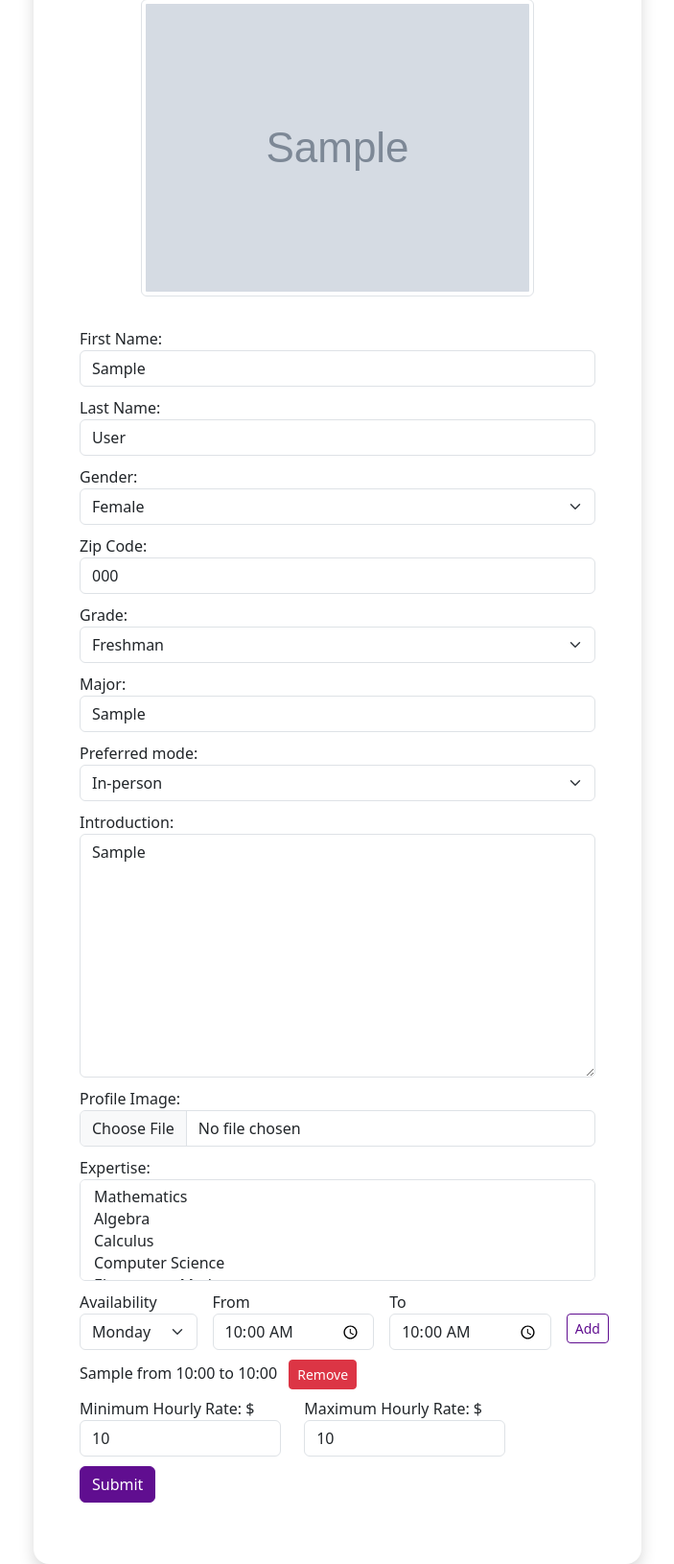
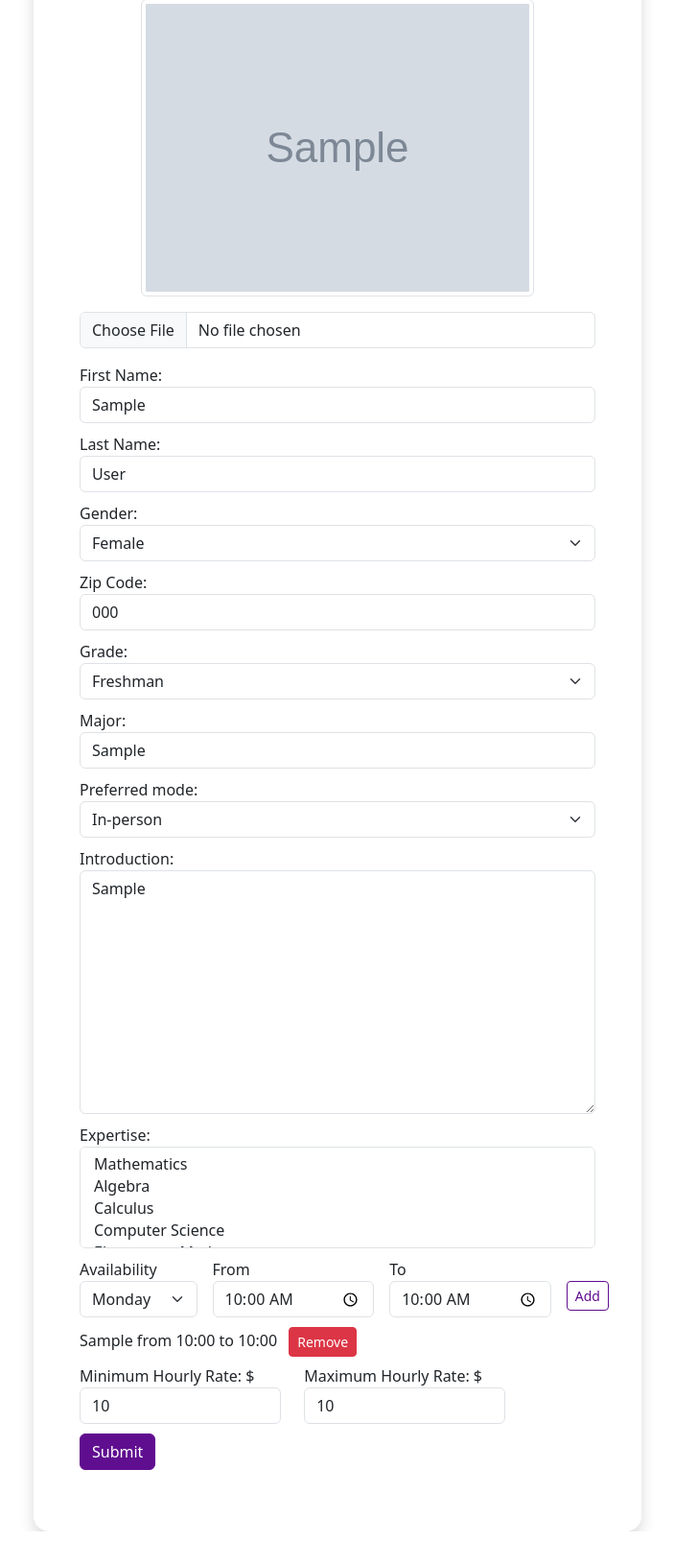
Before and after one commit to gcivil-nyu-org/INT2-Monday-Spring2024-Team-2, a Django app: page /dashboard/tutor/profile in a window 1280 px wide. Shown: the part 241-1871 px from the top of the page at 96% size, without its empty margins (288-991 px from the left). After the commit the page ends 1837 px from the top, so only its background shows below. Run offline with Django 5.2, Linux system fonts and the light colour scheme; a user stored in the database is signed in; tables that the repository leaves empty hold one stand-in row (values such as "Sample post"); grey boxes marked "Sample" are stand-in pictures.

Commit message:
Update profile image for tutor

```diff
--- a/Dashboard/forms/tutor_info.py
+++ b/Dashboard/forms/tutor_info.py
@@ -105,7 +105,6 @@ class TutorForm(ModelForm):
             "salary_min",
             "salary_max",
             "intro",
-            "image",
         ]
         labels = {
             "fname": "First Name",
@@ -118,7 +117,6 @@ class TutorForm(ModelForm):
             "intro": "Introduction",
             "salary_min": "Minimum Hourly Rate",
             "salary_max": "Maximum Hourly Rate",
-            "image": "Profile Image",
         }
 
         widgets = {
@@ -141,9 +139,6 @@ class TutorForm(ModelForm):
                 attrs={"class": "form-control", "style": "margin-bottom: 10px;"}
             ),
             "intro": forms.Textarea(
-                attrs={"class": "form-control", "style": "margin-bottom: 10px;"}
-            ),
-            "image": forms.FileInput(  # Widget for the image field
                 attrs={"class": "form-control", "style": "margin-bottom: 10px;"}
             ),
         }
@@ -191,3 +186,17 @@ class AvailabilityForm(forms.ModelForm):
                 }
             ),
         }
+
+
+class TutorImageForm(forms.ModelForm):
+    class Meta:
+        model = ProfileT
+        fields = ["image"]
+        labels = {
+            "image": "Profile Image",
+        }
+        widgets = {
+            "image": forms.FileInput(
+                attrs={"class": "form-control", "style": "margin-bottom: 10px;"}
+            ),
+        }
--- a/Dashboard/templates/Dashboard/base_tutor.html
+++ b/Dashboard/templates/Dashboard/base_tutor.html
@@ -5,15 +5,17 @@
 <head>
     <meta charset="UTF-8">
     <meta name="viewport" content="width=device-width, initial-scale=1.0">
+    <!-- Bootstrap CSS -->
     <link rel="stylesheet" href="https://cdn.jsdelivr.net/npm/bootstrap@5.3.0/dist/css/bootstrap.min.css">
     <title>{% block title %}{% endblock %}</title>
 </head>
+<body>
     <div class="container">
         <!-- Navigation Bar -->
         <header class="d-flex flex-wrap align-items-center justify-content-center justify-content-md-between py-3 mb-4 border-bottom">
             <div class="col-md-3 mb-2 mb-md-0">
                 <a href="{% url 'home' %}" class="d-inline-flex link-body-emphasis text-decoration-none">
-                        <img src="{% static 'images/logo.png' %}" alt="Logo" width = "120">
+                    <img src="{% static 'images/logo.png' %}" alt="Logo" width="120">
                 </a>
             </div>
 
@@ -31,9 +33,15 @@
                 </form>
             </div>
         </header>
-        <body>
+
         {% block content %}
         {% endblock %}
+    </div>
+
+    <!-- Bootstrap Bundle with Popper.js -->
+    <script src="https://cdn.jsdelivr.net/npm/bootstrap@5.3.0/dist/js/bootstrap.bundle.min.js"></script>
+
+    {% block footer %}
+    {% endblock %}
 </body>
-    </div>
 </html>
--- a/Dashboard/templates/Dashboard/tutor_info.html
+++ b/Dashboard/templates/Dashboard/tutor_info.html
@@ -17,6 +17,7 @@
                     {% if tutor_form.instance.image %}
                         <img src="{{ tutor_form.instance.image.url }}" alt="Profile Image" class="img-thumbnail mb-3">
                     {% endif %}
+                    {{ tutor_image_form.image }}
                   </div>
                   <div class="mb-3">
                     {% for field in tutor_form %}
@@ -62,6 +63,24 @@
 
                   <input type="submit" class="btn btn-primary" style="background-color: #600E90; color: white; border-color: #600E90">
               </form>
+          </div>
+      </div>
+  </div>
+</div>
+
+<!-- Image Preview Modal -->
+<div class="modal" id="imagePreviewModal" tabindex="-1" role="dialog" aria-labelledby="imagePreviewModalLabel" aria-hidden="true">
+  <div class="modal-dialog modal-lg modal-dialog-centered" role="document">
+      <div class="modal-content">
+          <div class="modal-header">
+              <h5 class="modal-title" id="imagePreviewModalLabel">Image Preview</h5>
+              <button type="button" class="btn-close" data-bs-dismiss="modal" aria-label="Close"></button>
+          </div>
+          <div class="modal-body d-flex justify-content-center align-items-center">
+              <img id="imagePreview" src="#" alt="Image Preview" class="img-fluid" style="display: none;"/>
+          </div>
+          <div class="modal-footer">
+              <button type="button" class="btn btn-secondary" data-bs-dismiss="modal">Close</button>
           </div>
       </div>
   </div>
@@ -142,5 +161,56 @@ $(document).ready(function() {
           $(this).find(".btn-danger").attr("onclick", `removeAvailability(this, ${index})`);
       });
   }
+
+  function updateImagePreview() {
+    var input = document.getElementById('id_image');
+    if (input.files && input.files[0]) {
+      var reader = new FileReader();
+      reader.onload = function (e) {
+        var img = new Image();
+        img.onload = function() {
+          // Create a canvas with the desired dimensions
+          var canvas = document.createElement('canvas');
+          var ctx = canvas.getContext('2d');
+          canvas.width = 300;
+          canvas.height = 300;
+
+          // Calculate the scaling factor and dimensions to maintain aspect ratio
+          var scale = Math.min(canvas.width / img.width, canvas.height / img.height);
+          var scaledWidth = img.width * scale;
+          var scaledHeight = img.height * scale;
+
+          // Calculate the position to center the image on the canvas
+          var x = (canvas.width - scaledWidth) / 2;
+          var y = (canvas.height - scaledHeight) / 2;
+
+          // Fill the canvas with a white background
+          ctx.fillStyle = '#FFFFFF';
+          ctx.fillRect(0, 0, canvas.width, canvas.height);
+
+          // Draw the resized and centered image
+          ctx.drawImage(img, x, y, scaledWidth, scaledHeight);
+
+          // Update the image preview with the canvas data
+          var imagePreview = document.getElementById('imagePreview');
+          imagePreview.src = canvas.toDataURL();
+          imagePreview.style.display = 'block';
+          $('#imagePreviewModal').modal('show');
+        };
+        img.src = e.target.result;
+      };
+      reader.readAsDataURL(input.files[0]);
+    }
+  }
+
+  if (window.jQuery) {
+    $(document).ready(function() {
+      $('#id_image').change(updateImagePreview);
+    });
+  } else {
+    document.addEventListener('DOMContentLoaded', function() {
+      document.getElementById('id_image').addEventListener('change', updateImagePreview);
+    });
+  }
   </script>
 {% endblock %}
--- a/Dashboard/views.py
+++ b/Dashboard/views.py
@@ -1,7 +1,7 @@
 from django.shortcuts import render, redirect
 from django.contrib.auth import logout
 from django.contrib.auth.decorators import login_required
-from .forms.tutor_info import TutorForm, AvailabilityForm
+from .forms.tutor_info import TutorForm, AvailabilityForm, TutorImageForm
 from .forms.student_info import StudentForm, StudentImageForm
 from TutorRegister.models import (
     Expertise,
@@ -28,35 +28,34 @@ from django.contrib.auth.models import User
 def TutorInformation(request):
     initial_availabilities_json = "[]"
     tutor_form = TutorForm()
+    tutor_image_form = TutorImageForm(instance=ProfileT.objects.get(user=request.user))
     existing_expertise = list(
         Expertise.objects.filter(user=request.user).values_list("subject", flat=True)
     )
 
     if request.method == "POST":
         profile, created = ProfileT.objects.get_or_create(user=request.user)
-        tutor_form = TutorForm(request.POST, request.FILES, instance=profile)
+        tutor_form = TutorForm(request.POST, instance=profile)
+        tutor_image_form = TutorImageForm(request.POST, request.FILES, instance=profile)
         availability_form = AvailabilityForm(request.POST)
-        if tutor_form.is_valid() and availability_form.is_valid():
-            # save tutor profile data
+        if (
+            tutor_form.is_valid()
+            and tutor_image_form.is_valid()
+            and availability_form.is_valid()
+        ):
             user = request.user
             profile = tutor_form.save(commit=False)
 
+            # Handle the image field separately using tutor_image_form
             if "image" in request.FILES:
                 image = Image.open(request.FILES["image"])
-
-                # Resize the image, preserving aspect ratio
                 image.thumbnail((300, 300), Image.Resampling.LANCZOS)
-
                 if image.mode == "RGBA":
                     background = Image.new("RGB", image.size, (255, 255, 255))
                     background.paste(image, (0, 0), image)
                     image = background
-
-                # Save the resized image to a BytesIO object
                 image_io = BytesIO()
                 image.save(image_io, format="JPEG")
-
-                # Create a new Django file-like object to save to the model
                 image_name = request.FILES["image"].name
                 profile.image.save(
                     image_name, ContentFile(image_io.getvalue()), save=False
@@ -73,7 +72,7 @@ def TutorInformation(request):
                 availability_data["user"] = user
                 Availability.objects.create(**availability_data)
 
-            # save expertise data to database
+            # Save expertise data to database
             Expertise.objects.filter(user=request.user).delete()
             selected_expertise = request.POST.getlist("expertise")
             if selected_expertise:
@@ -103,6 +102,7 @@ def TutorInformation(request):
         tutor_form.initial["expertise"] = existing_expertise
     context = {
         "tutor_form": tutor_form,
+        "tutor_image_form": tutor_image_form,
         "availability_form": availability_form,
         "initial_availabilities_json": initial_availabilities_json,
     }
```
Lines whose indentation alone changed are shown as unchanged.
